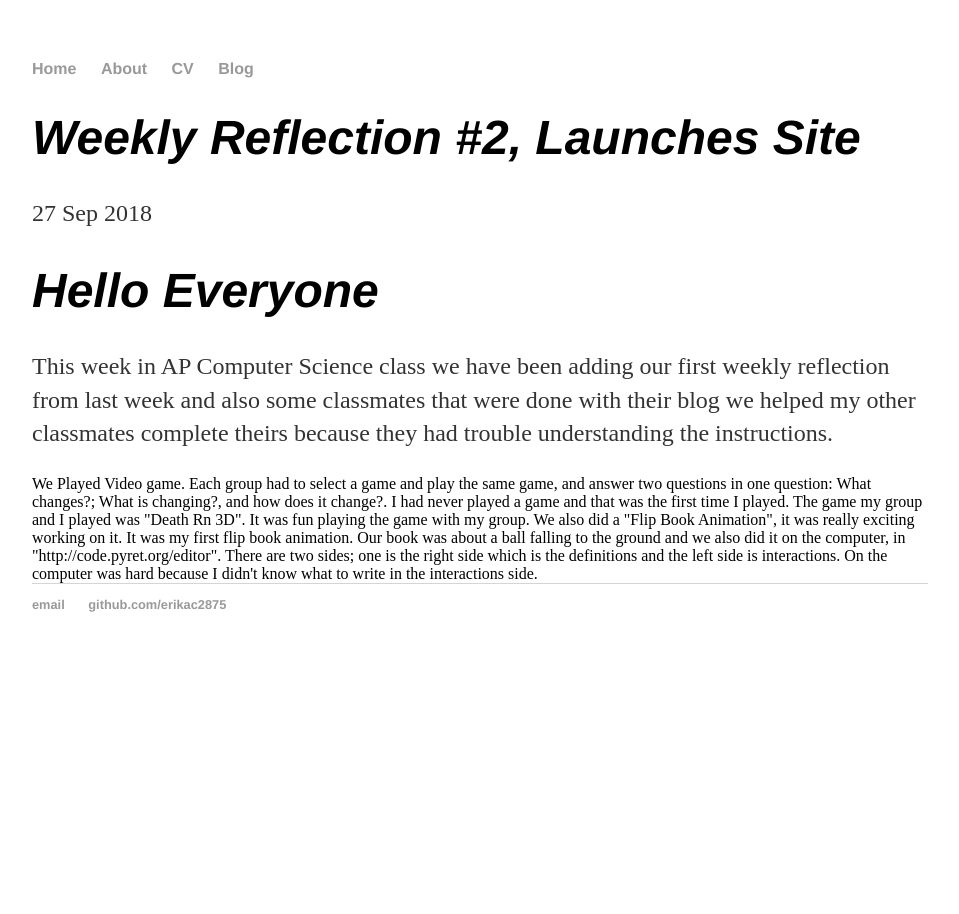
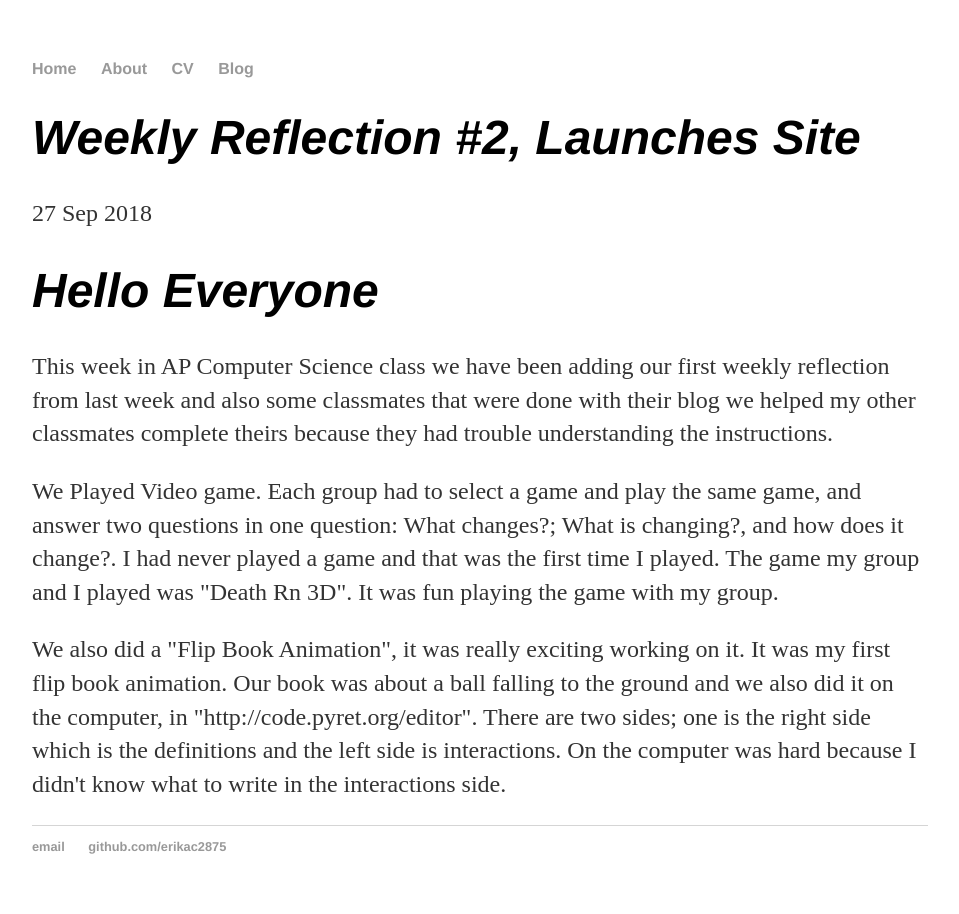
Before and after one commit to erikac2875/erikac2875.github.io, a Jekyll site: the page built from _posts/2018-09-27-weekly-reflection-#2-site-launched.md, in a window 1280 px wide. Shown: the whole page, without its empty margins (160-1119 px from the left). Built offline with Jekyll 4.4.1, drawn with Linux system fonts in a browser that asks for light colours.

```diff
--- a/_posts/2018-09-27-weekly-reflection-#2-site-launched.md
+++ b/_posts/2018-09-27-weekly-reflection-#2-site-launched.md
@@ -6,6 +6,6 @@ date: 2018-09-27
 <h1>Hello Everyone</h1>
 <p>This week in AP Computer Science class we have been adding our first weekly reflection from last week and also some classmates that were done with their blog we  helped my other classmates complete theirs because they had trouble understanding the instructions. </p>
 
-<p2>  We Played Video game. Each group had to select a game and play the same game, and answer two questions in one question: What changes?; What is changing?, and how does it change?. I had never played a game and that was the first time I played. The game my group and I played was "Death Rn 3D". It was fun playing the game with my group.</p2>
+<p>  We Played Video game. Each group had to select a game and play the same game, and answer two questions in one question: What changes?; What is changing?, and how does it change?. I had never played a game and that was the first time I played. The game my group and I played was "Death Rn 3D". It was fun playing the game with my group.</p>
 
-<p3>We also did a "Flip Book Animation", it was really exciting working on it. It was my first flip book animation. Our book was about a ball falling to the ground and we also did it on the computer, in "http://code.pyret.org/editor". There are two sides; one is the right side which is the definitions and the left side is interactions. On the computer was hard because I didn't know what to write in the interactions side. </p3>
+<p>We also did a "Flip Book Animation", it was really exciting working on it. It was my first flip book animation. Our book was about a ball falling to the ground and we also did it on the computer, in "http://code.pyret.org/editor". There are two sides; one is the right side which is the definitions and the left side is interactions. On the computer was hard because I didn't know what to write in the interactions side. </p>
```
